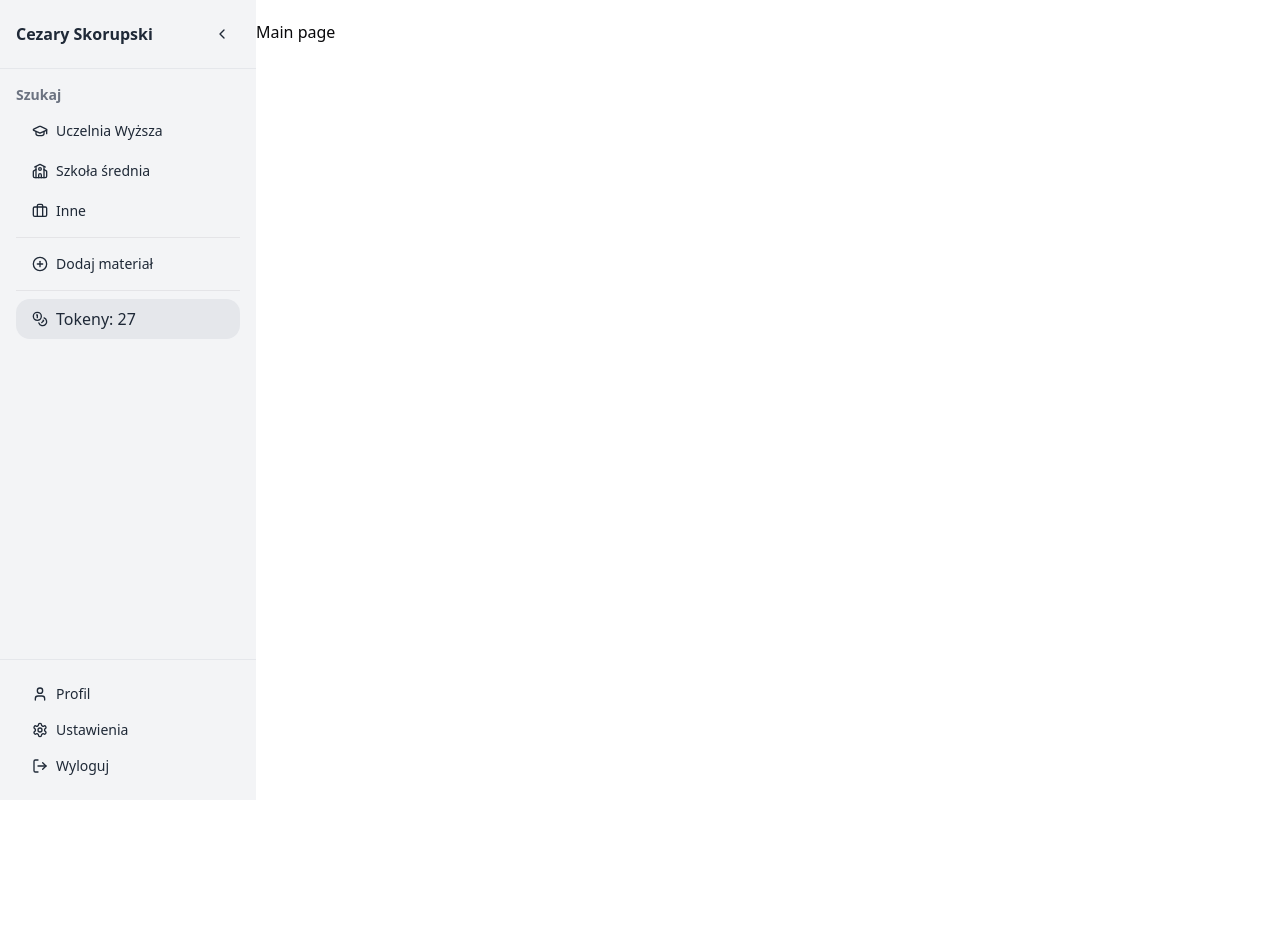
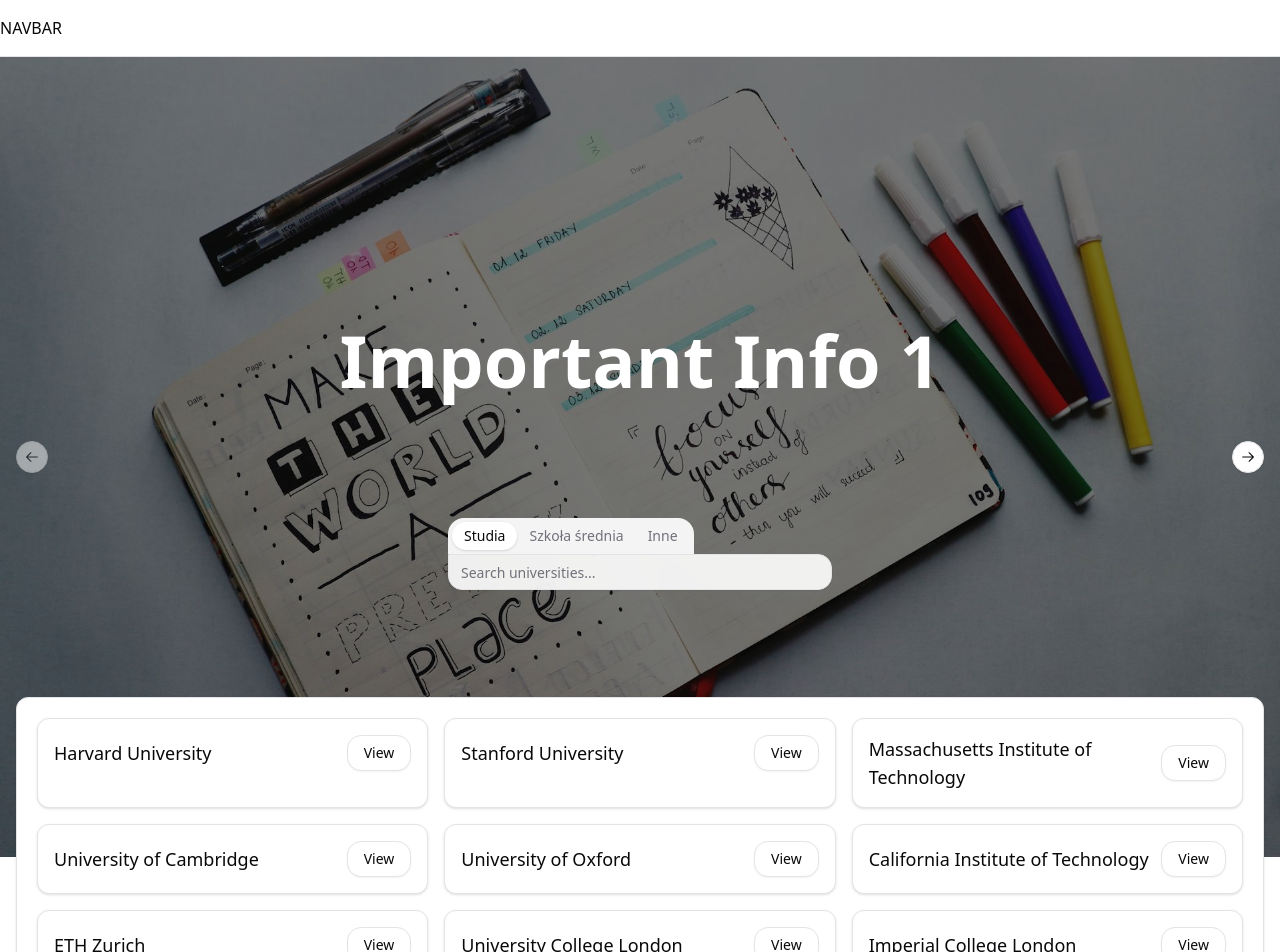
Before and after one commit to aidian3k/hackyeah-2024, a React (Vite) app in the folder hackyeah-frontend/: page /home in a window 1280 px wide. Shown: the top 952 px of the page. Before the commit the page ends 800 px from the top, so only its background shows below. Built offline with nearby package versions, Linux system fonts and the light colour scheme; no server answers.

Commit message:
Added homepage

```diff
--- a/hackyeah-frontend/src/App.tsx
+++ b/hackyeah-frontend/src/App.tsx
@@ -1,15 +1,17 @@
 import { QueryClientProvider } from '@tanstack/react-query';
 import { queryClient } from './api/QueryClient';
-import MainPage from './pages/MainPage/MainPage.component';
 import AppRoutes from './router/Routes.component';
 import store from './store/store';
 import { Provider } from 'react-redux';
+import { ToastProvider } from '@/components/ui/toast.tsx';
 
 function App() {
   return (
     <QueryClientProvider client={queryClient}>
       <Provider store={store}>
-        <AppRoutes />
+        <ToastProvider>
+          <AppRoutes />
+        </ToastProvider>
       </Provider>
     </QueryClientProvider>
   );
--- a/hackyeah-frontend/src/features/AuthorizedLayout.component.tsx
+++ b/hackyeah-frontend/src/features/AuthorizedLayout.component.tsx
@@ -1,7 +1,7 @@
 import { useActuatorExampeQuery } from '@/api/query/actuatorExampleQuery';
 import { useEffect } from 'react';
-import LoggedUserSidebar from "@/features/LoggedUserSidebar/LoggedUserSidebar.component.tsx";
-import { Outlet } from "react-router-dom";
+import { Outlet } from 'react-router-dom';
+import LoggedUserSidebar from '@/features/LoggedUserSidebar/LoggedUserSidebar.component.tsx';
 
 const AuthorizedLayout = () => {
   const { data, isError, error } = useActuatorExampeQuery({});
@@ -13,7 +13,7 @@ const AuthorizedLayout = () => {
   return (
     <div className="flex flex-row">
       {isError && <div>{error?.message}</div>}
-      <LoggedUserSidebar username={"Cezary Skorupski"} tokenCount={27}></LoggedUserSidebar>
+      <LoggedUserSidebar username={'Cezary Skorupski'} tokenCount={27}></LoggedUserSidebar>
       <Outlet />
     </div>
   );
--- /dev/null
+++ b/hackyeah-frontend/src/pages/home-page/home-page.tsx
@@ -0,0 +1,97 @@
+import { useEffect, useState } from 'react';
+import { Card, CardContent } from '@/components/ui/card';
+import { Input } from '@/components/ui/input';
+import { Button } from '@/components/ui/button';
+import { Tabs, TabsList, TabsTrigger } from '@/components/ui/tabs';
+import { Carousel, CarouselContent, CarouselItem, CarouselNext, CarouselPrevious } from '@/components/ui/carousel';
+import { useActuatorExampeQuery } from '@/api/query/actuatorExampleQuery.ts';
+import { useToast } from '@/hooks/use-toast.ts';
+
+const universities = [
+  'Harvard University',
+  'Stanford University',
+  'Massachusetts Institute of Technology',
+  'University of Cambridge',
+  'University of Oxford',
+  'California Institute of Technology',
+  'ETH Zurich',
+  'University College London',
+  'Imperial College London',
+  'University of Chicago',
+  'National University of Singapore',
+  'Peking University'
+];
+
+export default function HomePage() {
+  const { data, isError, error } = useActuatorExampeQuery({});
+  const [activeCategory, setActiveCategory] = useState('Studia');
+  const { toast } = useToast();
+
+  useEffect(() => {
+    if (isError) {
+      toast({
+        variant: 'destructive',
+        title: 'Niedostępność serwera',
+        description: error?.message
+      });
+    }
+  }, [isError]);
+
+  return (
+    <div className="min-h-screen bg-background">
+      <header className="sticky top-0 z-50 w-full border-b bg-background/95 backdrop-blur supports-[backdrop-filter]:bg-background/60">
+        <div className="container flex h-14 items-center">NAVBAR</div>
+      </header>
+      <main className="w-full">
+        <div className="relative mb-8">
+          <Carousel className="w-full h-full">
+            <CarouselContent>
+              {[1, 2, 3].map((_, index) => (
+                <CarouselItem key={index}>
+                  <div className="relative min-h-screen w-full overflow-hidden">
+                    <div
+                      className="absolute inset-0 bg-cover bg-center"
+                      style={{
+                        backgroundImage: `url(/images/home-page/note-${index + 1}.jpg)`
+                      }}
+                    ></div>
+                    <div className="absolute inset-0 bg-black/50" />
+                    <div className="absolute inset-x-0 top-[20%] md:top-1/3 flex items-center justify-center">
+                      <h2 className="text-7xl font-bold text-white text-center">Important Info {index + 1}</h2>
+                    </div>
+                  </div>
+                </CarouselItem>
+              ))}
+            </CarouselContent>
+            <CarouselPrevious className="left-4" />
+            <CarouselNext className="right-4" />
+          </Carousel>
+          <div className="absolute inset-x-0 bottom-1/3 flex flex-col justify-center items-center">
+            <div className="mx-auto min-w-96">
+              <Tabs defaultValue="Studia" onValueChange={setActiveCategory}>
+                <TabsList className="rounded-b-none">
+                  <TabsTrigger value="Studia">Studia</TabsTrigger>
+                  <TabsTrigger value="Szkoła średnia">Szkoła średnia</TabsTrigger>
+                  <TabsTrigger value="Inne">Inne</TabsTrigger>
+                </TabsList>
+              </Tabs>
+              <Input className="w-full max-w-2xl bg-white/90 backdrop-blur rounded-tl-none" placeholder="Search universities..." />
+            </div>
+          </div>
+        </div>
+        <div className="container mx-auto px-4 py-8 relative -top-56">
+          <Card className="grid gap-4 sm:grid-cols-2 lg:grid-cols-3 p-5">
+            {universities.map((university, index) => (
+              <Card key={index}>
+                <CardContent className="flex items-center justify-between p-4">
+                  <span className="text-lg font-medium">{university}</span>
+                  <Button variant="outline">View</Button>
+                </CardContent>
+              </Card>
+            ))}
+          </Card>
+        </div>
+      </main>
+    </div>
+  );
+}
--- a/hackyeah-frontend/src/router/Routes.component.tsx
+++ b/hackyeah-frontend/src/router/Routes.component.tsx
@@ -6,8 +6,8 @@ import LoginPage from '@/pages/Login/LoginPage.component';
 import { RootState } from '@/store/store';
 import { useSelector } from 'react-redux';
 import RegisterPage from '@/pages/Register/RegisterPage.component';
-import MainPage from "@/pages/MainPage/MainPage.component.tsx";
-import AuthorizedLayout from "@/features/AuthorizedLayout.component.tsx";
+import AuthorizedLayout from '@/features/AuthorizedLayout.component.tsx';
+import HomePage from '@/pages/home-page/home-page.tsx';
 
 const AppRoutes: FC = () => {
   const { authenticated } = useSelector((state: RootState) => state.user);
@@ -19,9 +19,8 @@ const AppRoutes: FC = () => {
           <Route path={RoutePaths.LOGIN} element={<LoginPage />} />
           <Route path={RoutePaths.REGISTER} element={<RegisterPage />} />
         </Route>
-        <Route path="/" element={<AuthorizedLayout />}>
-          <Route path={RoutePaths.MAIN_PAGE} element={<MainPage />} />
-        </Route>
+        <Route path="/" element={<AuthorizedLayout />}></Route>
+        <Route path={RoutePaths.MAIN_PAGE} element={<HomePage />} />
       </Routes>
     </BrowserRouter>
   );
```
